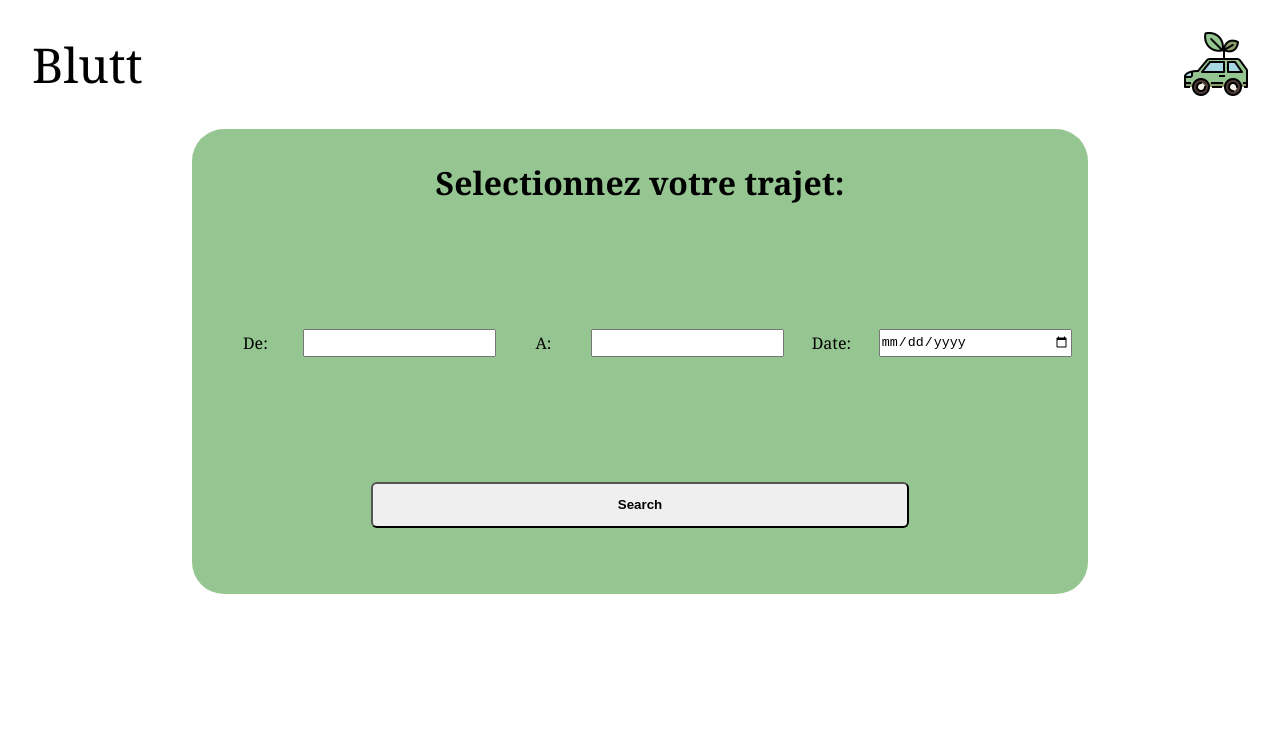
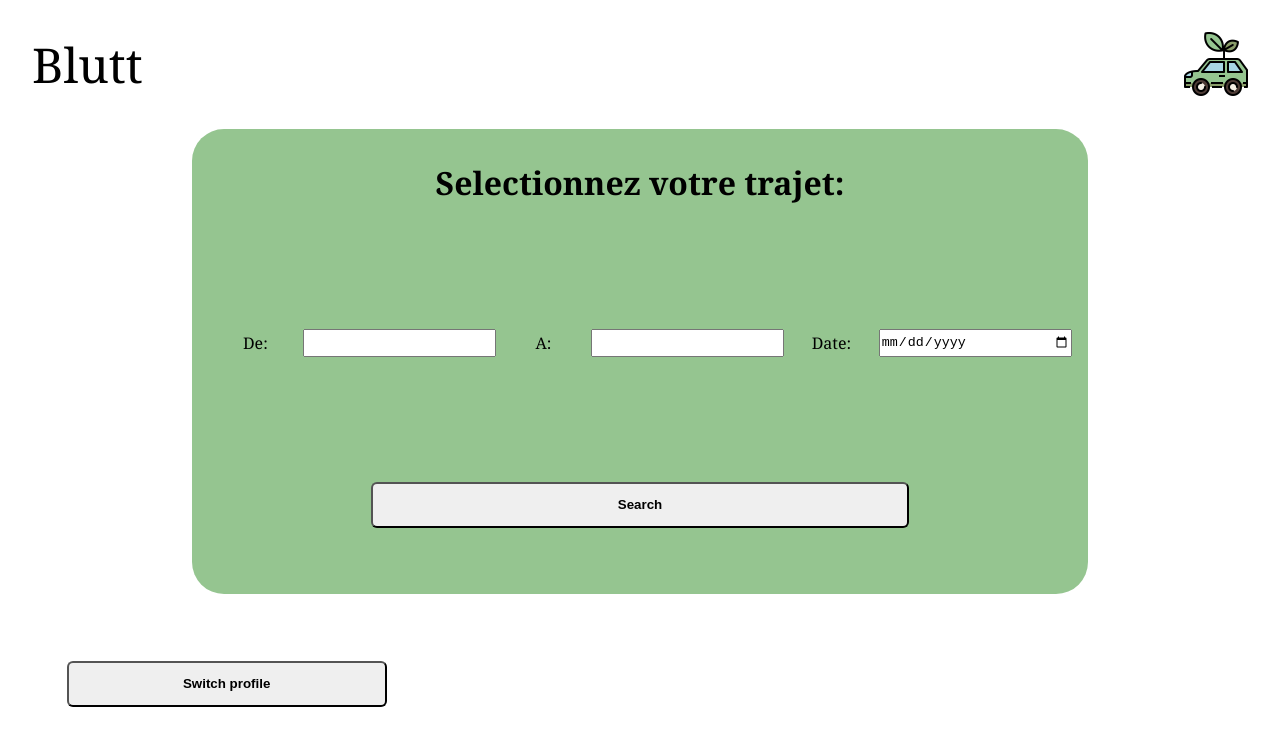
Before and after one commit to UTT-GL03/Blutt, a React (Vite) app in the folder frontend/: page / in a window 1280 px wide. Shown: the top 746 px of the page. Built offline with nearby package versions, Linux system fonts and the light colour scheme.

Commit message:
feat(frontend): Added switch button

```diff
--- a/frontend/src/App.css
+++ b/frontend/src/App.css
@@ -77,3 +77,8 @@ h2{
   font-size: 2em;
   padding-top: 1em;
 }
+
+.switchbutton{
+  width:25%;
+  margin:5em;
+}
--- a/frontend/src/App.jsx
+++ b/frontend/src/App.jsx
@@ -17,6 +17,7 @@ export default function App() {
     </form>
     <button type="submit">Search</button><br></br>
     </div>
+    <button type="button" class="switchbutton">Switch profile</button><br></br>
     </>
   );
 }
```
